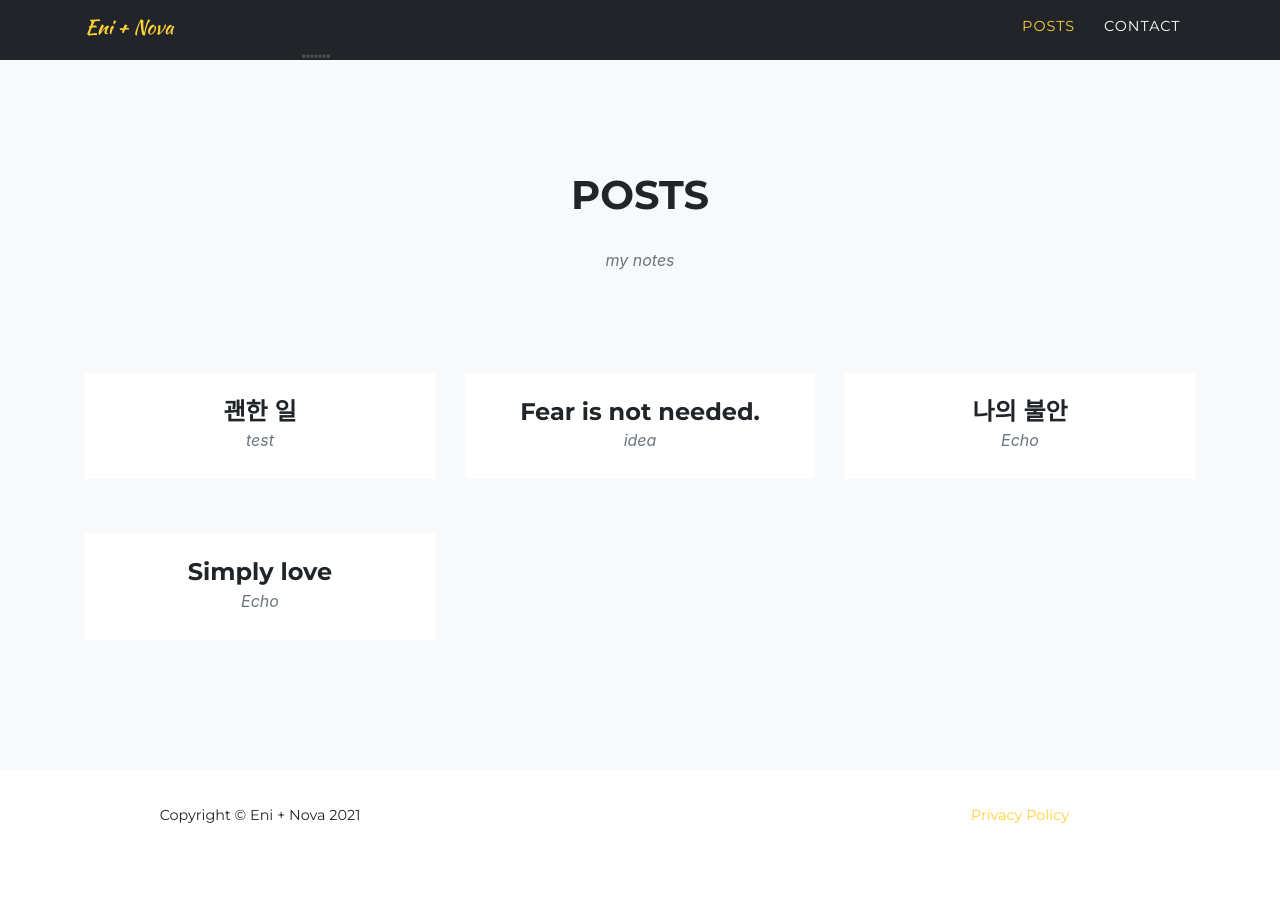
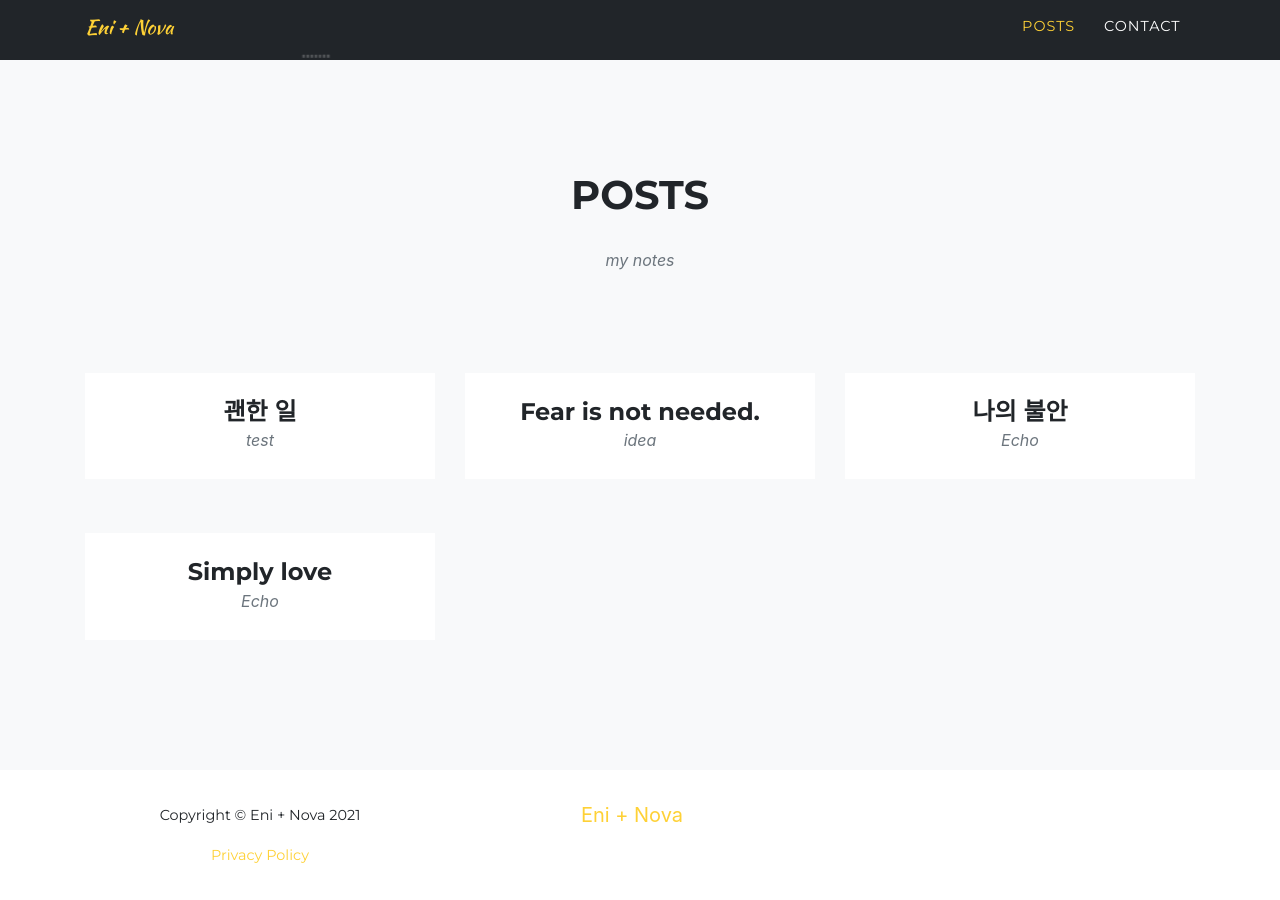
Before and after one commit to deareni/deareni.github.io, a Jekyll site: the page built from index.md, in a window 1280 px wide and 900 px high, scrolled down 3104 px. Built offline with Jekyll 4.4.1, drawn with Linux system fonts in a browser that asks for light colours; some web fonts are replaced; before the commit the page ends 3964 px from its top, so only the background shows below that.

Commit message:
Update footer.html
added "Page Top"

```diff
--- a/_includes/footer.html
+++ b/_includes/footer.html
@@ -4,6 +4,10 @@
       <div class="row align-items-center">
         <div class="col-md-4">
           <span class="copyright">Copyright &copy; {{ site.title }} {{ 'now' | date: "%Y" }}</span>
+        </div>
+    <!-- Page Top -->
+        <div class="col-md-4">
+          <a class="navbar-brand js-scroll-trigger" href="#page-top">Eni + Nova</a>
         </div>
 		<!-- Social Media -->
         <div class="col-md-4">
```
